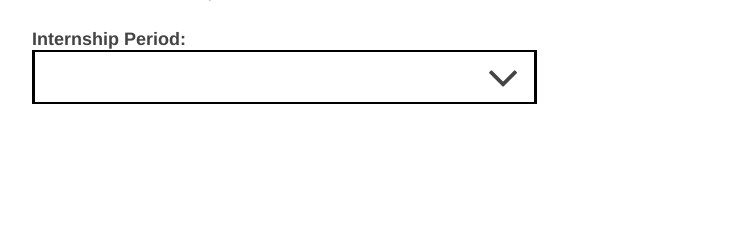
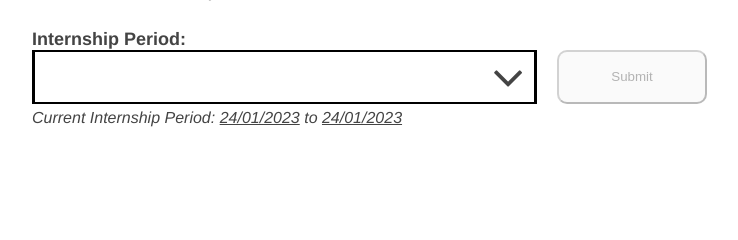
Before and after one commit to DevOps-Team5-2022/DevOps_Oct2022_Team5_Assignment, a Flask app: page /Settings in a window 1280 px wide. Shown: the part 322-562 px from the top of the page, without its empty margins (18-756 px from the left). Run offline with Flask 2, Linux system fonts and the light colour scheme; data that the repository does not hold is empty; some libraries are stand-ins or nearby versions.

Commit message:
User can now edit Internship period which will be saved into database

```diff
--- a/main.py
+++ b/main.py
@@ -110,6 +110,9 @@ def settings():
     emailDirPath = configTuple[0][2]
     resumeDirPath = configTuple[0][1]
 
+    startDate, endDate = date_to_str(configTuple[0][3], configTuple[0][4])
+
+
     if request.method == 'POST':
         if 'submit-email-dir-btn' in request.form:
             emailDirPath = request.form.get("input-email-dir")
@@ -131,7 +134,18 @@ def settings():
                 valid[1] = False
             check[1] = True
 
-    return render_template("settings.html", emailPath = emailDirPath, resumePath = resumeDirPath, check = check, valid = valid)
+        elif 'submit-internship-period-btn' in request.form:
+            startDate = request.form.get("inputted-start-date")
+            endDate = request.form.get("inputted-end-date")
+
+            cursor.execute("UPDATE config SET internship_period_start = (%s), internship_period_end = (%s) WHERE ID = 1", (startDate, endDate))
+            conn.commit()
+
+            startDate = startDate[8:] + "/" + startDate[5:7] + "/" + startDate[0:4]
+            endDate = endDate[8:] + "/" + endDate[5:7] + "/" + endDate[0:4]
+
+
+    return render_template("settings.html", emailPath = emailDirPath, resumePath = resumeDirPath, startDate = startDate, endDate = endDate, check = check, valid = valid)
 
 # function to try to upload data to database
 def upload_data_func(file, tableName):
@@ -146,6 +160,41 @@ def upload_data_func(file, tableName):
         return 'success'
         flash('Upload Successful!')
 
+def date_to_str(startDate, endDate):
+    startDay = startDate.day
+    startMonth = startDate.month
+    startYear = str(startDate.year)
+    if startDay < 10:
+        startDay = "0" + str(startDay)
+    else:
+        startDay = str(startDay)
+
+    if startMonth < 10:
+        startMonth = "0" + str(startMonth)
+    else:
+        startMonth = str(startMonth)
+
+
+    endDay = endDate.day
+    endMonth = endDate.month
+    endYear = str(endDate.year)
+    if endDay < 10:
+        endDay = "0" + str(endDay)
+    else:
+        endDay = str(endDay)
+
+    if endMonth < 10:
+        endMonth = "0" + str(endMonth)
+    else:
+        endMonth = str(endMonth)
+
+    finalStartDate = startDay + "/" + startMonth + "/" + startYear
+    finalEndDate = endDay + "/" + endMonth + "/" + endYear
+
+    return finalStartDate, finalEndDate
+
+
+
 if __name__ == '__main__':
     #host is to set the localhost IP Address, port is to set the port
     app.run(host = '127.0.0.1', port ='5221', debug = True)
--- a/static/css/settings.css
+++ b/static/css/settings.css
@@ -30,3 +30,8 @@ input[type=date] {
     height: 50px;
     border: 2px solid #000;
 }
+
+.info-text {
+    margin-top: 5px;
+    max-height: 5px;
+}
--- a/templates/settings.html
+++ b/templates/settings.html
@@ -29,6 +29,8 @@
         </header>
         <h1 class="title-text">Change Settings</h1>
         <hr class="title-black-line" />
+
+
         <div style="display: flex; flex-direction: column;">
 
             <!-- Email Directory Field-->
@@ -45,14 +47,14 @@
                     <!--Message upon user input-->
                     {% if check[0] %}
                     {% if valid[0] %}
-                        <p style="margin-top: 16px; max-height: 5px; margin-left: 180px; color: forestgreen;">Successfully Configured!</p>
+                    <p style="margin-top: 16px; max-height: 5px; margin-left: 180px; color: forestgreen;">Successfully Configured!</p>
                     {% else %}
-                        <p style="margin-top: 16px; max-height: 5px; margin-left: 180px; color: red;">Invalid Directory. Please re-enter a valid directory</p>
+                    <p style="margin-top: 16px; max-height: 5px; margin-left: 180px; color: red;">Invalid Directory. Please re-enter a valid directory</p>
                     {% endif %}
                     {% endif %}
                 </div>
 
-                <p id="currentEmailDirText" style="margin-top: 5px; max-height: 5px"><em>Current Email Directory: {{emailPath}}</em></p>
+                <p class="info-text" id="current-email-dir-txt"><em>Current Email Directory: {{emailPath}}</em></p>
             </div>
 
             <!-- Resume Directory Field -->
@@ -69,38 +71,71 @@
                     <!--Message upon user input-->
                     {% if check[1] %}
                     {% if valid[1] %}
-                        <p style="margin-top: 16px; max-height: 5px; margin-left: 180px; color: forestgreen;">Successfully Configured!</p>
+                    <p style="margin-top: 16px; max-height: 5px; margin-left: 180px; color: forestgreen;">Successfully Configured!</p>
                     {% else %}
-                        <p style="margin-top: 16px; max-height: 5px; margin-left: 180px; color: red;">Invalid Directory. Please re-enter a valid directory</p>
+                    <p style="margin-top: 16px; max-height: 5px; margin-left: 180px; color: red;">Invalid Directory. Please re-enter a valid directory</p>
                     {% endif %}
                     {% endif %}
                 </div>
 
-                <p id="currentResumeDirText" style="margin-top: 5px; max-height: 5px"><em>Current Resume Directory: {{resumePath}}</em></p>
+                <p class="info-text" id="current-resume-dir-txt"><em>Current Resume Directory: {{resumePath}}</em></p>
             </div>
 
             <!-- Internship Period Field-->
             <div style="display: flex; margin-left: 50px; padding-top: 25px; flex-direction: column">
                 <b style="font-size:large">Internship Period:</b>
                 <div class="settings-bordered-box">
-                    <form style="display: flex; flex-direction: row">
-                        <input type="text" id="internship-period" name="internship-period" style="margin-left: -1px; width: 488px; text-align: center; font-size: x-large; background-color: transparent; cursor: pointer;"/>
+                    <form method="post" style="display: flex; flex-direction: row">
+                        <input type="text" id="internship-period" name="internship-period" style="margin-left: -1px; width: 488px; text-align: center; font-size: x-large; background-color: transparent; cursor: pointer;" />
+                        <input type="submit" id="submit-internship-period-btn" name="submit-internship-period-btn" value="Submit" disabled />
+                        <input type="hidden" id="inputted-start-date" name="inputted-start-date" />
+                        <input type="hidden" id="inputted-end-date" name="inputted-end-date" />
                     </form>
-                    <i class="fa fa-angle-down" style="font-size: 50px; margin-left: -50px; z-index: -1;"></i>
+                    <i class="fa fa-angle-down" style="font-size: 50px; margin-left: -215px; z-index: -1;"></i>
                 </div>
+
+                <p class="info-text" id="current-internship-period-text"><em>Current Internship Period: <u>{{ startDate}}</u> to <u>{{ endDate }}</u></em></p>
             </div>
         </div>
 
         <script>
             // For Date Range Picker
+            const date = new Date();
+            let day = date.getDate();
+            let month = date.getMonth() + 1;
+            let year = date.getFullYear();
+            let currentDate = day + '/' + month + '/' + year;
+            console.log(currentDate)
+
+            let currentStartDate = {{ startDate | tojson }};
+            let currentEndDate = {{ endDate | tojson }};
+            console.log("Test 1: " + currentStartDate + " and type: " + typeof currentStartDate);
+            console.log("Test 2: " + currentEndDate + " and type: " + typeof currentEndDate);
+
             $(function dateRangePicker() {
                 $('input[id="internship-period"]').daterangepicker({
                     opens: 'center',
                     "locale": {
-                        "format": "DD/MM/YYYY"
+                        "startDate": currentStartDate,
+                        "endDate": currentEndDate,
+                        "format": "DD/MM/YYYY",
+                        "minDate": currentDate
                     }
                 }, function (start, end, label) {
                     console.log("A new date selection was made: " + start.format('DD-MM-YYYY') + ' to ' + end.format('DD-MM-YYYY'));
+                    let selectedStartDay = Number(start.format('DD'));
+                    let selectedStartMonth = Number(start.format('MM'));
+                    let selectedStartYear = Number(start.format('YYYY'));
+
+                    if (selectedStartYear < year || ((selectedStartYear === year) && (selectedStartMonth < month)) || (selectedStartYear === year) && (selectedStartMonth === month) && (selectedStartDay < day)) {
+                        alert("Invalid Starting Date choosen. Please re-select starting date")
+                        document.getElementById('submit-internship-period-btn').disabled = true;
+                    }
+                    else {
+                        document.getElementById('inputted-start-date').value = start.format('YYYY-MM-DD')
+                        document.getElementById('inputted-end-date').value = end.format('YYYY-MM-DD')
+                        document.getElementById('submit-internship-period-btn').disabled = false;
+                    }
                 });
             });
         </script>
```
